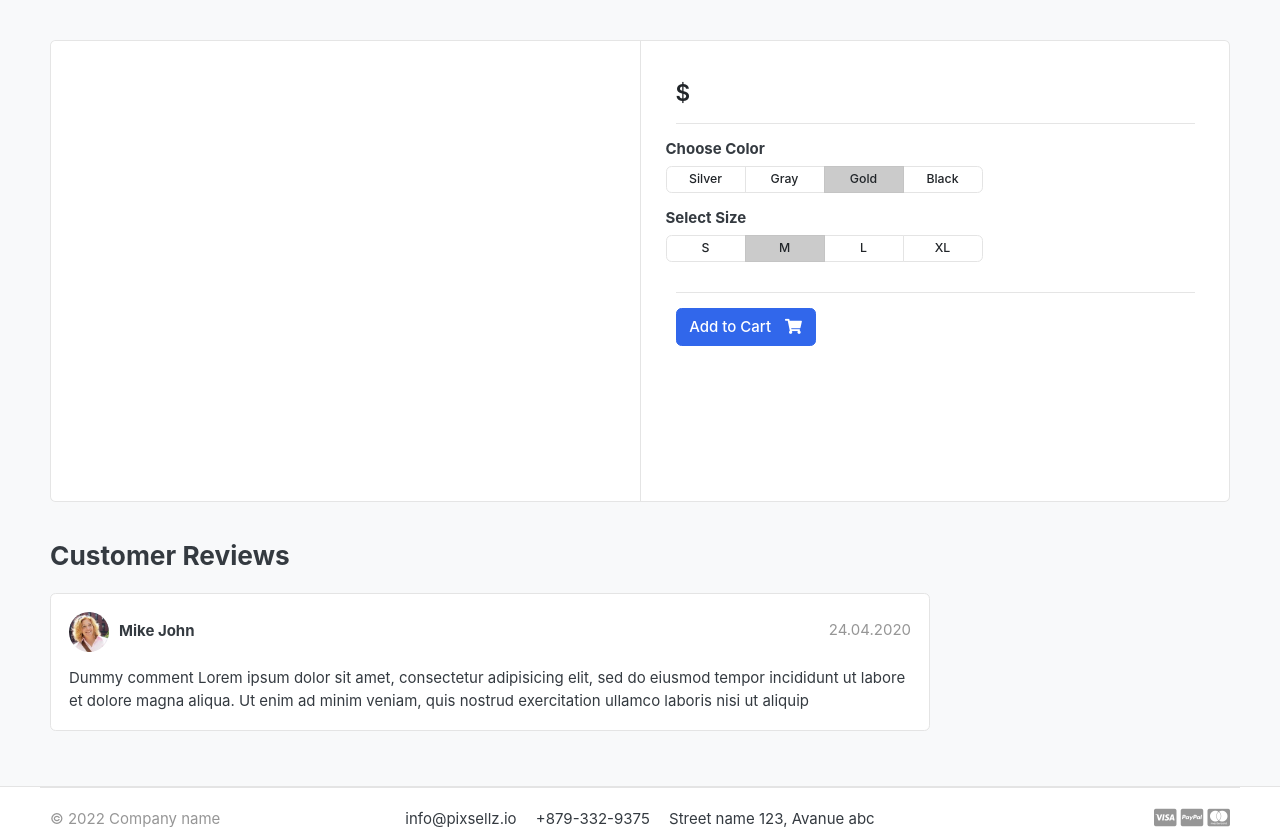
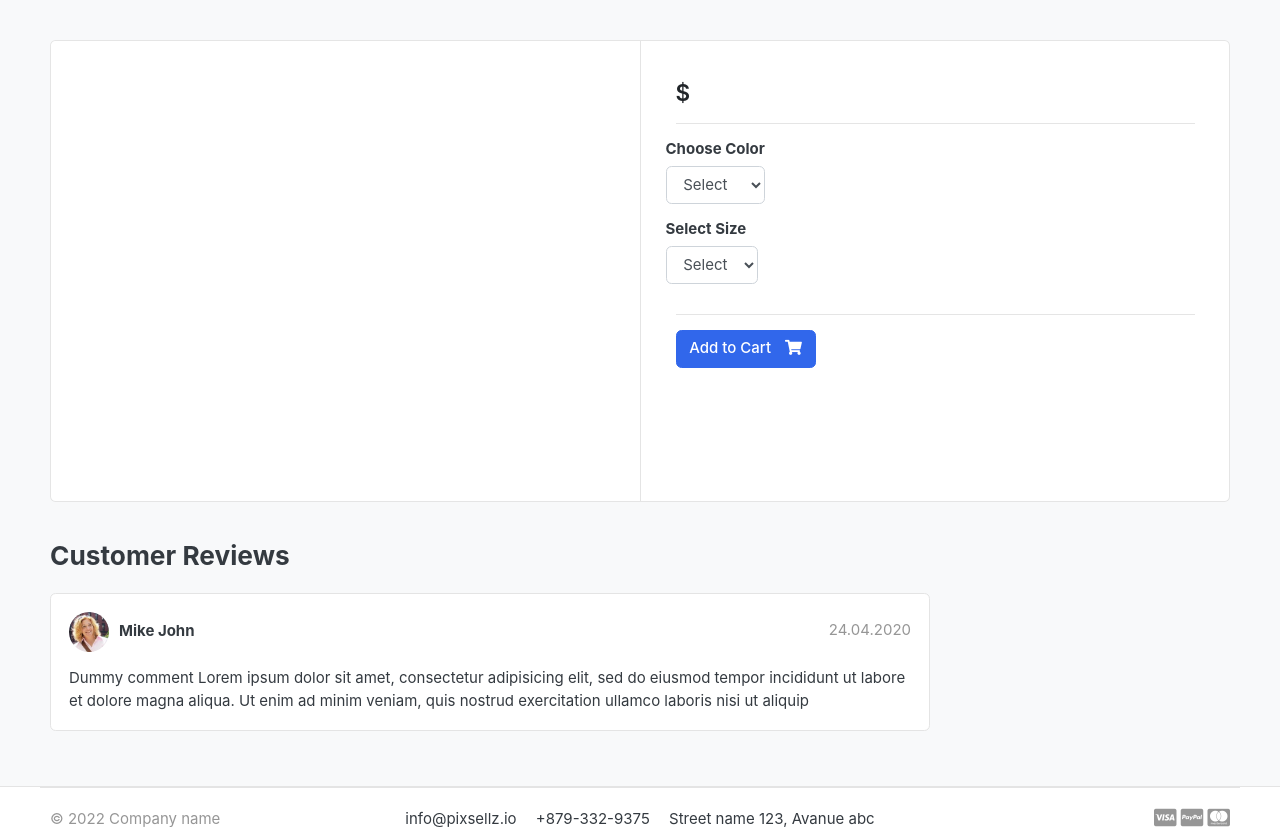
Before and after one commit to drutkoowski/django-ecommerce, a Django app: template templates/store/product_detail.html in a window 1280 px wide. Shown: the part 118-945 px from the top of the page. Run offline with Django 4.2, Linux system fonts and the light colour scheme; the template is opened without the code that fills it, so the values that code supplies are empty; some libraries are stand-ins or nearby versions; some web fonts are replaced.

Commit message:
adding search functionality and size/color variations

```diff
--- a/store/urls.py
+++ b/store/urls.py
@@ -2,7 +2,8 @@ from django.urls import path
 from . import views
 urlpatterns = [
     path("", views.store, name="store"),
-    path("<slug:category_slug>/", views.store, name="products_by_category"),
-    path("<slug:category_slug>/<slug:product_slug>", views.product_detail, name="product_detail")
+    path("category/<slug:category_slug>/", views.store, name="products_by_category"),
+    path("category/<slug:category_slug>/<slug:product_slug>", views.product_detail, name="product_detail"),
+    path("search/", views.search, name="search"),
 
 ]
--- a/templates/includes/navbar.html
+++ b/templates/includes/navbar.html
@@ -46,9 +46,9 @@
 	</div> <!-- col.// -->
 	<a href="{% url "store" %}" class="btn btn-outline-primary">Store</a>
 	<div class="col-lg  col-md-6 col-sm-12 col">
-		<form action="#" class="search">
+		<form action="{% url "search" %}" class="search" method="get">
 			<div class="input-group w-100">
-			    <input type="text" class="form-control" style="width:60%;" placeholder="Search">
+			    <input type="text" class="form-control" style="width:60%;" placeholder="Search" name="keyword">
 
 			    <div class="input-group-append">
 			      <button class="btn btn-primary" type="submit">
--- a/templates/store/product_detail.html
+++ b/templates/store/product_detail.html
@@ -16,6 +16,7 @@
 </article> <!-- gallery-wrap .end// -->
 		</aside>
 		<main class="col-md-6 border-left">
+            <form action="{% url "add_cart" single_product.id %}" method="get">
                     <article class="content-body">
 
                     <h2 class="title">{{ single_product.product_name }}</h2>
@@ -31,39 +32,25 @@
                         <div class="row">
                             <div class="item-option-select">
                                 <h6>Choose Color</h6>
-			<div class="btn-group btn-group-sm btn-group-toggle" data-toggle="buttons">
-			  <label class="btn btn-light">
-			    <input type="radio" name="radio_color"> Silver
-			  </label>
-			  <label class="btn btn-light">
-			    <input type="radio" name="radio_color" > Gray
-			  </label>
-			  <label class="btn btn-light active">
-			    <input type="radio" name="radio_color checked"> Gold
-			  </label>
-			  <label class="btn btn-light">
-			    <input type="radio" name="radio_color"> Black
-			  </label>
-			</div>
+                                <select name="color" class="form-control" required>
+                                    <option value="" disabled selected>Select</option>
+                                    {% for i in single_product.variation_set.colors %}
+                                        <option value="{{ i.variation_value|lower }}">{{ i.variation_value |capfirst}}</option>
+                                    {% endfor %}
+                                </select>
                             </div>
                         </div> <!-- row.// -->
+
                         <div class="row">
                             <div class="item-option-select">
                                 <h6>Select Size</h6>
-			<div class="btn-group btn-group-sm btn-group-toggle" data-toggle="buttons">
-			  <label class="btn btn-light">
-			    <input type="radio" name="radio_color"> S
-			  </label>
-			  <label class="btn btn-light active">
-			    <input type="radio" name="radio_color" checked> M
-			  </label>
-			  <label class="btn btn-light">
-			    <input type="radio" name="radio_color"> L
-			  </label>
-			  <label class="btn btn-light">
-			    <input type="radio" name="radio_color"> XL
-			  </label>
-			</div>
+                                <select name="size" id="" class="form-control">
+                                 <option value="" disabled selected>Select</option>
+                                    {% for i in single_product.variation_set.sizes %}
+                                        <option value="{{ i.variation_value |lower }}">{{ i.variation_value|capfirst }}</option>
+                                    {% endfor %}
+
+                                </select>
                             </div>
                         </div> <!-- row.// aa-->
                         <hr>
@@ -71,14 +58,14 @@
                                 <h5 class="text-danger">Out of stock</h5>
                             {% else %}
                                  {% if not is_in_cart %}
-            <a href="{% url "add_cart" single_product.id %}" class="btn  btn-primary"> <span class="text">Add to Cart</span> <i class="fas fa-shopping-cart"></i>  </a>
+                                <button type="submit" class="btn  btn-primary"> <span class="text">Add to Cart</span> <i class="fas fa-shopping-cart"></i>  </button>
                                 {% else %}
                                      <a href="" class="btn  btn-success disabled"> <span class="text">Added to Cart</span> <i class="fas fa-check"></i>  </a>
                                      <a href="{% url "cart" %}" class="btn  btn-primary ml-2"> <span class="text">View Cart</span> <i class="fas fa-eye"></i>  </a>
                                      {% endif %}
                         {% endif %}
-
                     </article> <!-- product-info-aside .// -->
+            </form>
 		</main> <!-- col.// -->
 	</div> <!-- row.// -->
 </div> <!-- card.// -->
```
Also changed, not shown: store/admin.py (+8 -1 lines), store/models.py (+27 -0 lines), store/views.py (+16 -2 lines), templates/store/store.html (+12 -6 lines). Lines whose indentation alone changed are shown as unchanged.
